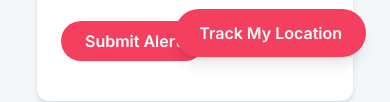
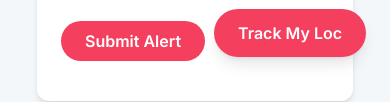
Before and after one commit to Surendersahk/Myproject, a website: page myApp/www/index.html in a window 390 px wide. Shown: the part 763-865 px from the top of the page. Drawn offline with nearby package versions, Linux system fonts and the light colour scheme.

Commit message:
Update index.html
new

```diff
--- a/myApp/www/index.html
+++ b/myApp/www/index.html
@@ -164,7 +164,7 @@
 </main>
 <!-- Track My Location Button -->
 <button aria-label="Track My Location" class="fixed bottom-6 right-6 bg-[#f43f5e] text-white px-6 py-3 rounded-full font-semibold shadow-lg hover:bg-[#e11d48] z-50">
-    Track My Location
+    Track My Loc
 </button>
 </body>
 </html>
```
